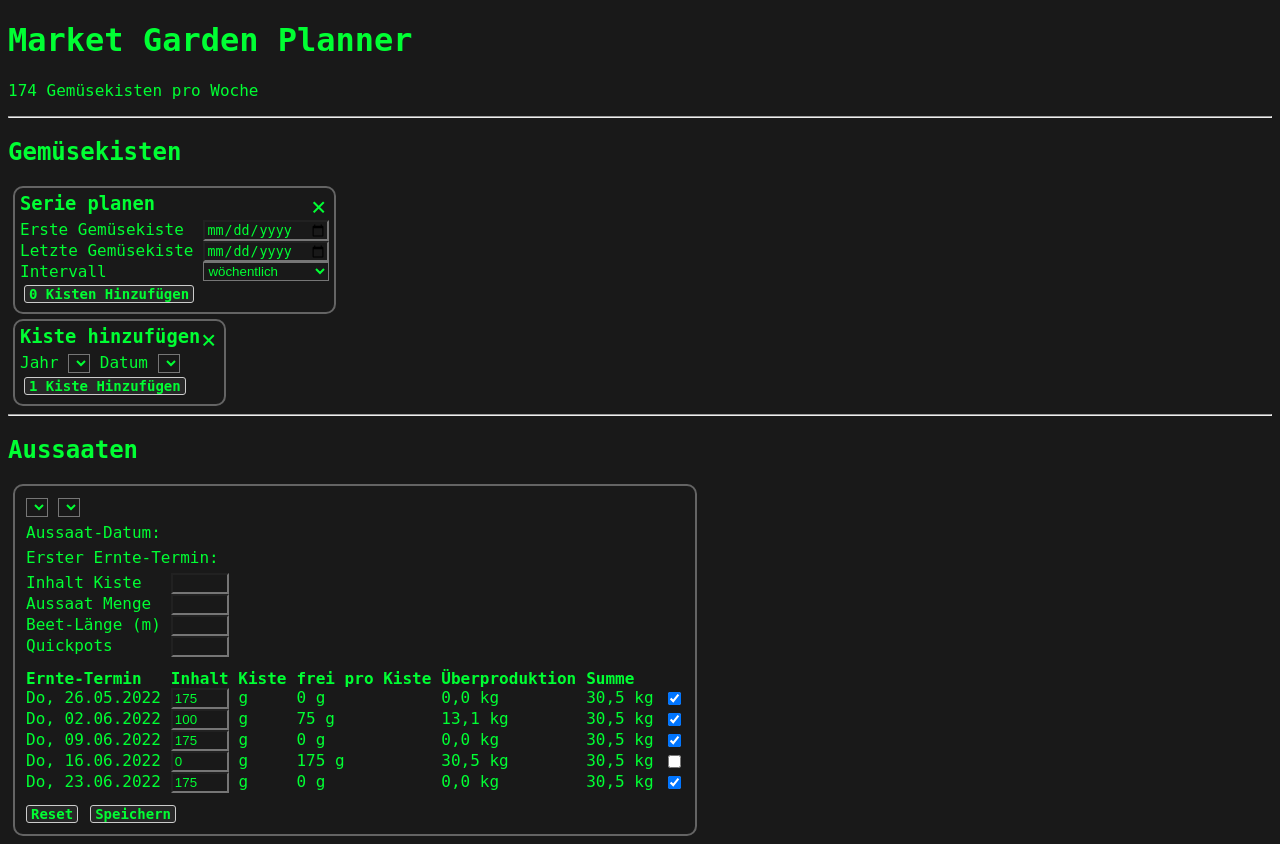
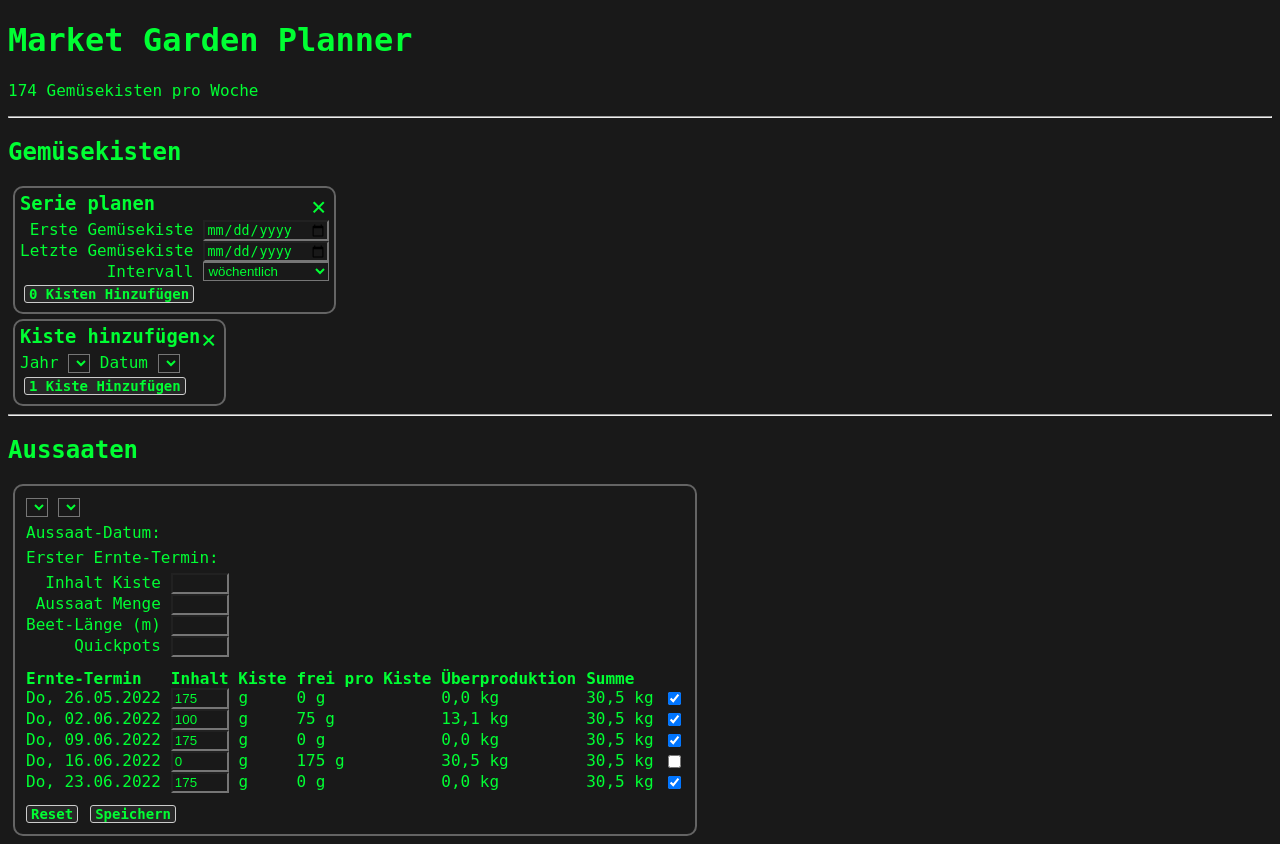
Before and after one commit to Blocaholic/market-garden-planner, a PHP site: page /boxes.html in a window 1280 px wide. Run offline with PHP 8.4, Linux system fonts and the light colour scheme; lists and menus that the app fills with data are empty; some web fonts are replaced.

Commit message:
Improve css of sowingForm

```diff
--- a/app/style.css
+++ b/app/style.css
@@ -16,6 +16,10 @@ select {
 
 input[type='text'] {
   width: 50px;
+}
+
+label {
+  text-align: right;
 }
 
 h3 {
@@ -66,7 +70,7 @@ h3 {
 
 .cropsWrapper {
   display: grid;
-  grid-template-columns: auto auto auto auto auto auto;
+  grid-template-columns: repeat(6, max-content);
   column-gap: 10px;
 }
 
```
